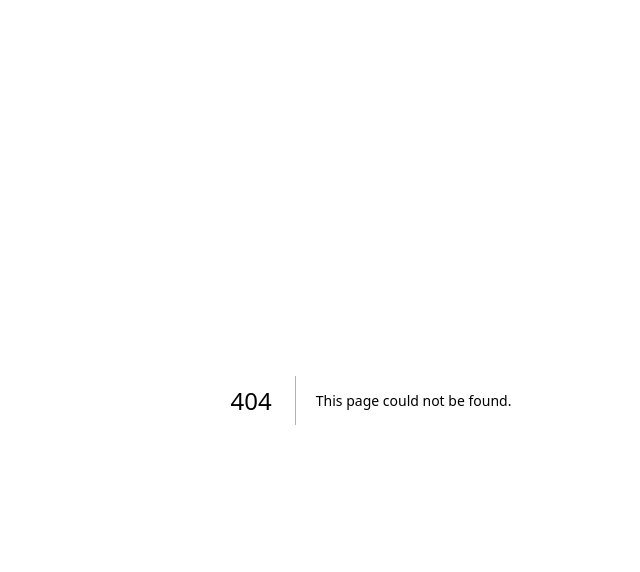
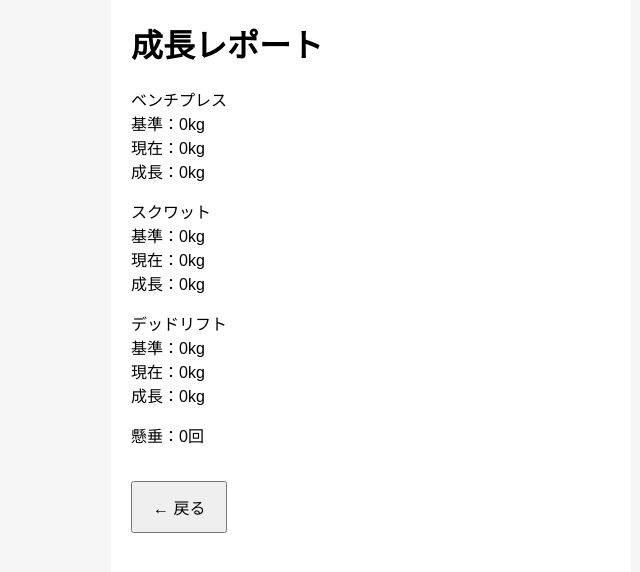
Before and after one commit to kato16384-lang/zerojudge-fit, a Next.js app: page /report in a window 1280 px wide. Before the commit this address had no page. Shown: the top 572 px of the page, without its empty margins (269-909 px from the left). Built offline with nearby package versions, Linux system fonts and the light colour scheme.

Commit message:
Add week2 program and back split

```diff
--- /dev/null
+++ b/app/report/page.tsx
@@ -0,0 +1,105 @@
+"use client";
+
+import { useEffect, useState } from "react";
+import { useRouter } from "next/navigation";
+
+export default function ReportPage() {
+    const router = useRouter();
+
+    const [benchBaseMax, setBenchBaseMax] = useState(0);
+    const [squatBaseMax, setSquatBaseMax] = useState(0);
+    const [deadliftBaseMax, setDeadliftBaseMax] = useState(0);
+    const [pullupReps, setPullupReps] = useState(0);
+    const [benchTrainingMax, setBenchTrainingMax] = useState(0);
+    const [squatTrainingMax, setSquatTrainingMax] = useState(0);
+    const [deadliftTrainingMax, setDeadliftTrainingMax] = useState(0);
+
+    useEffect(() => {
+        const bench =
+            localStorage.getItem("benchBaseMax");
+
+        const squat =
+            localStorage.getItem("squatBaseMax");
+
+        const deadlift =
+            localStorage.getItem("deadliftBaseMax");
+
+        const pullup =
+            localStorage.getItem("pullupReps");
+        const benchTraining =
+            localStorage.getItem("benchTrainingMax");
+
+        const squatTraining =
+            localStorage.getItem("squatTrainingMax");
+
+        const deadliftTraining =
+            localStorage.getItem("deadliftTrainingMax");
+
+        if (bench) setBenchBaseMax(Number(bench));
+        if (squat) setSquatBaseMax(Number(squat));
+        if (deadlift) setDeadliftBaseMax(Number(deadlift));
+        if (pullup) setPullupReps(Number(pullup));
+        if (benchTraining) setBenchTrainingMax(Number(benchTraining));
+        if (squatTraining) setSquatTrainingMax(Number(squatTraining));
+        if (deadliftTraining) setDeadliftTrainingMax(Number(deadliftTraining));
+    }, []);
+    const benchGrowth =
+        benchTrainingMax - benchBaseMax;
+
+    const squatGrowth =
+        squatTrainingMax - squatBaseMax;
+
+    const deadliftGrowth =
+        deadliftTrainingMax - deadliftBaseMax;
+
+    return (
+        <main style={{ padding: "20px" }}>
+            <h1>成長レポート</h1>
+
+            <p>
+                ベンチプレス
+                <br />
+                基準：{benchBaseMax}kg
+                <br />
+                現在：{benchTrainingMax}kg
+                <br />
+                成長：
+                {benchGrowth > 0 ? "+" : ""}
+                {benchGrowth}kg
+            </p>
+
+            <p>
+                スクワット
+                <br />
+                基準：{squatBaseMax}kg
+                <br />
+                現在：{squatTrainingMax}kg
+                <br />
+                成長：
+                {squatGrowth > 0 ? "+" : ""}
+                {squatGrowth}kg
+            </p>
+
+            <p>
+                デッドリフト
+                <br />
+                基準：{deadliftBaseMax}kg
+                <br />
+                現在：{deadliftTrainingMax}kg
+                <br />
+                成長：
+                {deadliftGrowth > 0 ? "+" : ""}
+                {deadliftGrowth}kg
+            </p>
+            <p>懸垂：{pullupReps}回</p>
+
+            <br />
+
+            <button
+                onClick={() => router.push("/today")}
+            >
+                ← 戻る
+            </button>
+        </main>
+    );
+}
```
Also changed, not shown: app/history/page.tsx (+144 -0 lines), app/today/page.tsx (+11 -0 lines).
